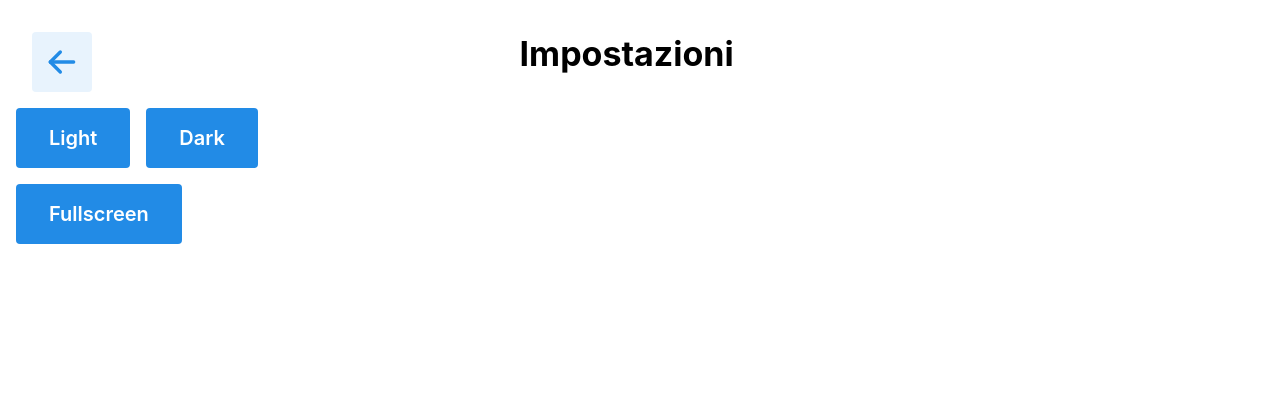
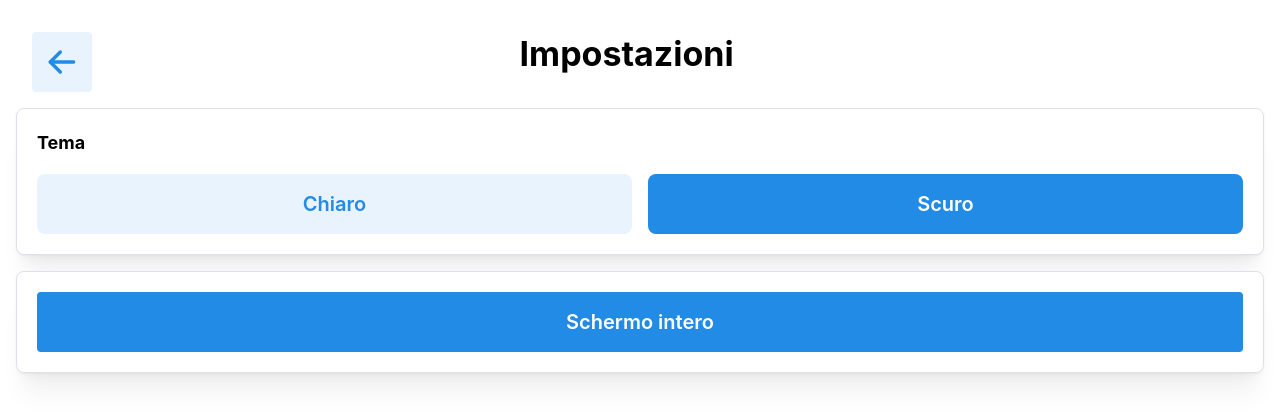
Before and after one commit to manuelzanaboni/Water-Dispenser, a Next.js app: page /settings in a window 1280 px wide. Shown: the top 420 px of the page. Built offline with nearby package versions, Linux system fonts and the light colour scheme.

Commit message:
Cards for settings

```diff
--- a/src/app/settings/page.tsx
+++ b/src/app/settings/page.tsx
@@ -11,7 +11,7 @@ export default async function Settings() {
         <>
             <SidePageHeader title="Impostazioni" />
 
-            <Stack gap="md" align="flex-start">
+            <Stack gap="md" align="stretch">
                 <ToggleTheme />
                 <FullScreen />
             </Stack>
--- a/src/components/client/FullScreen.tsx
+++ b/src/components/client/FullScreen.tsx
@@ -1,15 +1,23 @@
 "use client";
 
-import { Button } from "@mantine/core";
+import { Button, Card } from "@mantine/core";
 import { useFullscreen } from "@mantine/hooks";
 
 const FullScreen = () => {
     const { toggle, fullscreen } = useFullscreen();
 
     return (
-        <Button onClick={toggle} color={fullscreen ? 'red' : 'blue'} size="xl">
-            Fullscreen
-        </Button>
+        <Card shadow="lg" padding="lg" radius="md" withBorder>
+            <Button
+                onClick={toggle}
+                color={fullscreen ? 'red' : 'blue'}
+                size="xl"
+            >
+                Schermo intero
+            </Button>
+        </Card>
+
+
     );
 }
 
--- a/src/components/client/RefrigeratorPanel.tsx
+++ b/src/components/client/RefrigeratorPanel.tsx
@@ -25,7 +25,7 @@ const RefrigeratorPanel = ({ filterCapacity }: RefrigeratorPanelProps) => {
         fetchState();
         const id = setInterval(fetchState, FETCH_INTERVAL * 1000);
         return () => clearInterval(id);
-    }, [fetchState])
+    }, [fetchState]);
 
     return (
         <Center h="100%">
--- a/src/components/client/ToggleTheme.tsx
+++ b/src/components/client/ToggleTheme.tsx
@@ -1,14 +1,32 @@
 "use client";
 
-import { Button, Group, useMantineColorScheme } from "@mantine/core";
+import { Button, Card, Group, Text, useMantineColorScheme } from "@mantine/core";
 
 export default function ToggleTheme() {
     const { colorScheme, setColorScheme } = useMantineColorScheme();
 
     return (
-        <Group>
-            <Button onClick={() => setColorScheme("light")} size="xl">Light</Button>
-            <Button onClick={() => setColorScheme("dark")} size="xl">Dark</Button>
-        </Group>
+        <Card shadow="lg" padding="lg" radius="md" withBorder>
+            <Text size="lg" fw={700}>Tema</Text>
+
+            <Group mt="md" grow>
+                <Button
+                    onClick={() => setColorScheme("light")}
+                    variant="light"
+                    size="xl"
+                    radius="md"
+                >
+                    Chiaro
+                </Button>
+                <Button
+                    onClick={() => setColorScheme("dark")}
+                    variant="filled"
+                    size="xl"
+                    radius="md"
+                >
+                    Scuro
+                </Button>
+            </Group>
+        </Card>
     );
 }
```
